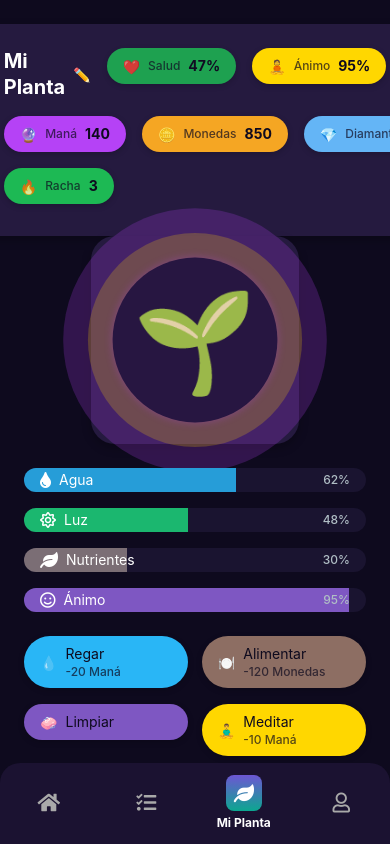
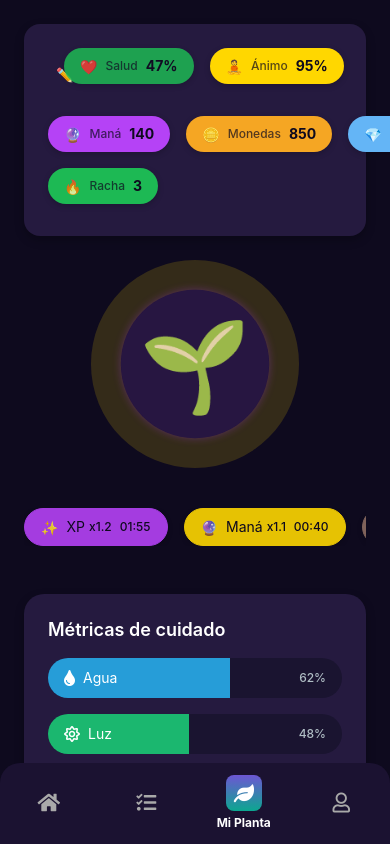
Before and after one commit to codesebastianvega/mana-bloom-app, a React Native app: screen /PlantScreen in a window 390 px wide. Built offline with nearby package versions, Linux system fonts and the light colour scheme.

Commit message:
refactor(plant): layout por secciones y jerarquía visual (L1) — cards, headers y espaciados tokenizados

```diff
--- a/src/components/plant/ActionButton.js
+++ b/src/components/plant/ActionButton.js
@@ -212,6 +212,7 @@ const styles = StyleSheet.create({
     borderRadius: Radii.pill,
     paddingHorizontal: Spacing.base,
     paddingVertical: Spacing.small,
+    minHeight: Spacing.xlarge + Spacing.small,
     ...Elevation.raised,
   },
   icon: {
--- a/src/components/plant/BuffsBar.js
+++ b/src/components/plant/BuffsBar.js
@@ -2,14 +2,20 @@
 // Afecta: PlantScreen (barra de buffs)
 // Propósito: gestionar y mostrar chips de buffs con temporizador compartido
 // Puntos de edición futura: extracción a contexto o data real
-// Autor: Codex - Fecha: 2025-08-18
+// Autor: Codex - Fecha: 2025-08-16
 
 import React, { useCallback, useEffect, useState } from "react";
 import { ScrollView, View, StyleSheet, Text } from "react-native";
 import BuffChip from "./BuffChip";
 import { Colors, Spacing, Typography, Opacity } from "../../theme";
 
-export default function BuffsBar({ buffs, onExpire, horizontal = true }) {
+export default function BuffsBar({
+  buffs,
+  onExpire,
+  horizontal = true,
+  contentContainerStyle,
+  style,
+}) {
   // [MB] Estado local para manejar ms restantes de cada buff
   const [buffsState, setBuffsState] = useState(() => buffs.map((b) => ({ ...b })));
 
@@ -53,22 +59,30 @@ export default function BuffsBar({ buffs, onExpire, horizontal = true }) {
       <ScrollView
         horizontal
         showsHorizontalScrollIndicator={false}
-        contentContainerStyle={styles.row}
+        contentContainerStyle={[styles.row, contentContainerStyle]}
+        style={[styles.container, style]}
       >
         {content}
       </ScrollView>
     );
   }
 
-  return <View style={[styles.row, styles.wrap]}>{content}</View>;
+  return (
+    <View style={[styles.row, styles.wrap, styles.container, contentContainerStyle, style]}>
+      {content}
+    </View>
+  );
 }
 
 const styles = StyleSheet.create({
+  container: {
+    opacity: Opacity.muted + 0.2,
+    marginVertical: Spacing.base,
+  },
   row: {
     flexDirection: "row",
     alignItems: "center",
-    gap: Spacing.small,
-    paddingVertical: Spacing.small,
+    gap: Spacing.base,
   },
   wrap: {
     flexWrap: "wrap",
--- a/src/components/plant/CareMetrics.js
+++ b/src/components/plant/CareMetrics.js
@@ -105,5 +105,6 @@ const styles = StyleSheet.create({
   container: {
     flexDirection: "row",
     flexWrap: "wrap",
+    alignSelf: "stretch",
   },
 });
--- a/src/components/plant/GrowthProgress.js
+++ b/src/components/plant/GrowthProgress.js
@@ -2,7 +2,7 @@
 // Afecta: PlantScreen (barra y log)
 // Propósito: mostrar etapa actual, progreso animado y últimos hitos
 // Puntos de edición futura: extraer colores de stage y consolidar estilos
-// Autor: Codex - Fecha: 2025-08-18
+// Autor: Codex - Fecha: 2025-08-16
 
 import React, { useEffect, useRef, useState } from "react";
 import {
@@ -13,14 +13,8 @@ import {
   Easing,
 } from "react-native";
 import GrowthMilestoneItem from "./GrowthMilestoneItem";
-import {
-  Colors,
-  Spacing,
-  Radii,
-  Elevation,
-  Typography,
-  Opacity,
-} from "../../theme";
+import Divider from "../ui/Divider";
+import { Colors, Spacing, Radii, Typography, Opacity } from "../../theme";
 
 // [MB] Acentos para crecimiento
 const ElementAccents = {
@@ -40,8 +34,8 @@ function getStageVisual(stage) {
 export default function GrowthProgress({
   stage,
   progress,
-  etaText,
   milestones = [],
+  limitLog = 5,
   style,
 }) {
   const { emoji, accentKey } = getStageVisual(stage);
@@ -102,9 +96,6 @@ export default function GrowthProgress({
 
   return (
     <View style={[styles.container, style]}>
-      <Text style={styles.sectionTitle} accessibilityRole="header">
-        Progreso de crecimiento
-      </Text>
       {/* [MB] Etapa actual con badge y porcentaje */}
       <View style={styles.header} accessible accessibilityLabel={accessibleStage}>
         <View style={styles.badgeWrapper}>
@@ -130,7 +121,7 @@ export default function GrowthProgress({
       >
         <Animated.View style={[styles.barFill, { backgroundColor: accent, width: barWidth }]} />
       </View>
-      {etaText ? <Text style={styles.eta}>{etaText}</Text> : null}
+      {milestones.length > 0 && <Divider style={styles.divider} />}
       <View style={styles.milestones}>
         {milestones.length === 0 ? (
           <View style={styles.empty}>
@@ -138,7 +129,9 @@ export default function GrowthProgress({
             <Text style={styles.emptyText}>Sin eventos recientes</Text>
           </View>
         ) : (
-          milestones.slice(0, 5).map((m) => <GrowthMilestoneItem key={m.id} {...m} />)
+          milestones
+            .slice(0, limitLog)
+            .map((m) => <GrowthMilestoneItem key={m.id} {...m} />)
         )}
       </View>
     </View>
@@ -147,16 +140,8 @@ export default function GrowthProgress({
 
 const styles = StyleSheet.create({
   container: {
-    backgroundColor: Colors.surfaceElevated,
-    padding: Spacing.large,
-    borderRadius: Radii.lg,
-    ...Elevation.card,
     alignSelf: "stretch",
-  },
-  sectionTitle: {
-    ...Typography.title,
-    color: Colors.text,
-    marginBottom: Spacing.base,
+    gap: Spacing.base,
   },
   header: {
     flexDirection: "row",
@@ -198,24 +183,20 @@ const styles = StyleSheet.create({
   },
   barTrack: {
     // [MB] Track con surfaceAlt (no existe surfaceVariant)
-    height: Spacing.small,
+    height: Spacing.small + Spacing.tiny,
     borderRadius: Radii.pill,
     backgroundColor: Colors.surfaceAlt,
-    marginTop: Spacing.base,
     overflow: "hidden",
   },
   barFill: {
     height: "100%",
     borderRadius: Radii.pill,
   },
-  eta: {
-    ...Typography.caption,
-    color: Colors.text,
-    opacity: Opacity.muted,
-    marginTop: Spacing.small,
+  divider: {
+    marginTop: Spacing.base,
   },
   milestones: {
-    marginTop: Spacing.large,
+    marginTop: Spacing.base,
   },
   empty: {
     alignItems: "center",
--- a/src/components/plant/MetricPill.js
+++ b/src/components/plant/MetricPill.js
@@ -114,7 +114,7 @@ const styles = StyleSheet.create({
   track: {
     position: "relative",
     justifyContent: "center",
-    height: Spacing.large,
+    height: Spacing.xlarge + Spacing.small,
     borderRadius: Radii.pill,
     backgroundColor: Colors.surfaceAlt,
     overflow: "hidden",
@@ -134,14 +134,15 @@ const styles = StyleSheet.create({
   left: {
     flexDirection: "row",
     alignItems: "center",
+    gap: Spacing.small,
   },
   label: {
     ...Typography.body,
     color: Colors.text,
-    marginLeft: Spacing.small,
   },
   value: {
     ...Typography.caption,
     color: Colors.textMuted,
+    textAlign: "right",
   },
 });
--- a/src/components/plant/PlantHero.js
+++ b/src/components/plant/PlantHero.js
@@ -6,7 +6,7 @@
 
 import React, { useEffect, useRef } from "react";
 import { View, Text, Image, Animated, Easing, StyleSheet } from "react-native";
-import { Colors, Spacing, Elevation } from "../../theme";
+import { Colors, Spacing } from "../../theme";
 
 // [MB] Mapa de tamaños derivado de Spacing
 const SIZE_MAP = {
@@ -17,6 +17,7 @@ const SIZE_MAP = {
 export default function PlantHero({
   source,
   size = "lg",
+  auraIntensity = "default",
   health,
   mood,
   stage,
@@ -47,17 +48,20 @@ export default function PlantHero({
     return () => loop.stop();
   }, [anim]);
 
-  const baseSize = SIZE_MAP[size] || SIZE_MAP.lg;
+  const baseSize = (SIZE_MAP[size] || SIZE_MAP.lg) * (auraIntensity === "subtle" ? 0.9 : 1);
   const scale = anim.interpolate({ inputRange: [0, 1], outputRange: [1, 1.03] });
-  const auraOpacity = anim.interpolate({ inputRange: [0, 1], outputRange: [0.12, 0.22] });
-  const auraSizeOuter = baseSize * 1.6;
+  const auraOpacity = anim.interpolate({
+    inputRange: [0, 1],
+    outputRange: auraIntensity === "subtle" ? [0.08, 0.16] : [0.12, 0.22],
+  });
+  const auraSizeOuter = baseSize * (auraIntensity === "subtle" ? 1.4 : 1.6);
   const auraSizeInner = baseSize * 1.3;
 
   const label = `Planta ${stage}; salud ${Math.round(health * 100)}%; ánimo ${mood}`;
 
   return (
     <View style={[styles.container, style]}>
-      {/* [MB] Aura exterior */}
+      {auraIntensity !== "subtle" && (
         <Animated.View
           pointerEvents="none"
           style={[
@@ -72,15 +76,16 @@ export default function PlantHero({
             },
           ]}
         />
-      {/* [MB] Aura interior */}
+      )}
       <Animated.View
         pointerEvents="none"
         style={[
           styles.aura,
           {
-            width: auraSizeInner,
-            height: auraSizeInner,
-            borderRadius: auraSizeInner / 2,
+            width: auraIntensity === "subtle" ? auraSizeOuter : auraSizeInner,
+            height: auraIntensity === "subtle" ? auraSizeOuter : auraSizeInner,
+            borderRadius:
+              (auraIntensity === "subtle" ? auraSizeOuter : auraSizeInner) / 2,
             backgroundColor: Colors.secondaryFantasy,
             opacity: auraOpacity,
             transform: [{ scale }],
@@ -146,10 +151,8 @@ const styles = StyleSheet.create({
   container: {
     alignItems: "center",
     justifyContent: "center",
-    padding: Spacing.large,
-    backgroundColor: Colors.surfaceElevated,
-    borderRadius: Spacing.large,
-    ...Elevation.card,
+    alignSelf: "center",
+    marginVertical: Spacing.large,
   },
   aura: {
     position: "absolute",
--- a/src/components/plant/QuickActions.js
+++ b/src/components/plant/QuickActions.js
@@ -42,6 +42,17 @@ export default function QuickActions({
       cooldown: cooldowns.feed || 0,
     },
     {
+      key: "meditate",
+      title: "Meditar",
+      icon: <Text>🧘‍♂️</Text>,
+      accentKey: "spirit",
+      costLabel: "-10 Maná",
+      tooltip: "+5 Serenidad",
+      hint: "Relaja el espíritu",
+      enabled: canMeditate,
+      cooldown: cooldowns.meditate || 0,
+    },
+    {
       key: "clean",
       title: "Limpiar",
       icon: <Text>🧼</Text>,
@@ -51,17 +62,6 @@ export default function QuickActions({
       hint: "Quita impurezas",
       enabled: canClean,
       cooldown: cooldowns.clean || 0,
-    },
-    {
-      key: "meditate",
-      title: "Meditar",
-      icon: <Text>🧘‍♂️</Text>,
-      accentKey: "spirit",
-      costLabel: "-10 Maná",
-      tooltip: "+5 Serenidad",
-      hint: "Relaja el espíritu",
-      enabled: canMeditate,
-      cooldown: cooldowns.meditate || 0,
     },
   ];
 
@@ -92,11 +92,10 @@ const styles = StyleSheet.create({
     flexWrap: "wrap",
     justifyContent: "space-between",
     alignSelf: "stretch",
-    marginTop: Spacing.large,
-    marginBottom: Spacing.large,
+    rowGap: Spacing.base,
+    columnGap: Spacing.base,
   },
   item: {
     flexBasis: "48%",
-    marginBottom: Spacing.base,
   },
 });
--- /dev/null
+++ b/src/components/ui/Divider.js
@@ -0,0 +1,22 @@
+// [MB] Módulo: UI / Sección: Wrappers
+// Afecta: PlantScreen (divisiones)
+// Propósito: separar contenido con una línea sutil
+// Puntos de edición futura: grosor y orientación
+// Autor: Codex - Fecha: 2025-08-16
+
+import React from "react";
+import { View, StyleSheet } from "react-native";
+import { Colors, Opacity, Spacing } from "../../theme";
+
+export default function Divider({ style }) {
+  return <View style={[styles.divider, style]} />;
+}
+
+const styles = StyleSheet.create({
+  divider: {
+    height: Spacing.tiny / 2,
+    backgroundColor: Colors.text,
+    opacity: Opacity.muted,
+    alignSelf: "stretch",
+  },
+});
--- /dev/null
+++ b/src/components/ui/ScreenSection.js
@@ -0,0 +1,23 @@
+// [MB] Módulo: UI / Sección: Wrappers
+// Afecta: PlantScreen (secciones)
+// Propósito: contenedor de sección con fondo elevado y padding
+// Puntos de edición futura: mover a styles si crece
+// Autor: Codex - Fecha: 2025-08-16
+
+import React from "react";
+import { View, StyleSheet } from "react-native";
+import { Colors, Spacing, Radii, Elevation } from "../../theme";
+
+export default function ScreenSection({ children, style }) {
+  return <View style={[styles.section, style]}>{children}</View>;
+}
+
+const styles = StyleSheet.create({
+  section: {
+    backgroundColor: Colors.surfaceElevated,
+    padding: Spacing.large,
+    borderRadius: Radii.xl,
+    ...Elevation.card,
+    alignSelf: "stretch",
+  },
+});
--- /dev/null
+++ b/src/components/ui/SectionHeader.js
@@ -0,0 +1,35 @@
+// [MB] Módulo: UI / Sección: Wrappers
+// Afecta: PlantScreen (encabezados de sección)
+// Propósito: título y caption opcional para secciones
+// Puntos de edición futura: variantes de tipografía
+// Autor: Codex - Fecha: 2025-08-16
+
+import React from "react";
+import { View, Text, StyleSheet } from "react-native";
+import { Typography, Colors, Spacing, Opacity } from "../../theme";
+
+export default function SectionHeader({ title, caption }) {
+  return (
+    <View accessibilityRole="header" style={styles.container}>
+      <Text style={styles.title}>{title}</Text>
+      {caption ? <Text style={styles.caption}>{caption}</Text> : null}
+    </View>
+  );
+}
+
+const styles = StyleSheet.create({
+  container: {
+    marginBottom: Spacing.base,
+    gap: Spacing.tiny,
+  },
+  title: {
+    ...Typography.title,
+    color: Colors.text,
+    fontWeight: "600",
+  },
+  caption: {
+    ...Typography.caption,
+    color: Colors.text,
+    opacity: Opacity.muted,
+  },
+});
--- a/src/screens/PlantScreen.js
+++ b/src/screens/PlantScreen.js
@@ -13,6 +13,8 @@ import GrowthProgress from "../components/plant/GrowthProgress";
 import BuffsBar from "../components/plant/BuffsBar";
 import InventorySheet from "../components/plant/InventorySheet";
 import PlantHeader from "../components/plant/PlantHeader";
+import ScreenSection from "../components/ui/ScreenSection";
+import SectionHeader from "../components/ui/SectionHeader";
 import { Colors, Spacing } from "../theme";
 
 const ElementAccents = {
@@ -40,6 +42,8 @@ export default function PlantScreen() {
 
   const equippedSkin = skins.find((s) => s.id === equippedSkinId);
   const skinAccent = equippedSkin ? ElementAccents[equippedSkin.accentKey] : undefined;
+
+  const etaText = "faltan ~3 tareas";
 
   // [MB] Costos mock por acción (solo UI)
   const ACTION_COSTS = {
@@ -88,7 +92,6 @@ export default function PlantScreen() {
 
   return (
     <SafeAreaView style={styles.safeArea}>
-      {/* [MB] Contenido scrollable para evitar notch y reservar espacio para FAB */}
       <ScrollView
         contentContainerStyle={styles.content}
         importantForAccessibility={invOpen ? "no-hide-descendants" : "auto"}
@@ -107,17 +110,34 @@ export default function PlantScreen() {
           txn={txn}
           insufficient={insufficient}
         />
-        {/* [MB] Hero de planta con overlay de maceta */}
-        <PlantHero health={0.95} mood="floreciente" stage="brote" skinAccent={skinAccent} />
-        {/* [MB] Métricas de cuidado */}
+        <PlantHero
+          health={0.95}
+          mood="floreciente"
+          stage="brote"
+          skinAccent={skinAccent}
+          auraIntensity="subtle"
+          size="lg"
+        />
+        <BuffsBar
+          buffs={[
+            { id: "b1", title: "XP", icon: "✨", multiplier: 1.2, timeRemainingMs: 120000, accentKey: "xp" },
+            { id: "b2", title: "Maná", icon: "🔮", multiplier: 1.1, timeRemainingMs: 45000, accentKey: "mana" },
+            { id: "b3", title: "Protección", icon: "🛡️", multiplier: 1.0, timeRemainingMs: 300000, accentKey: "shield" },
+          ]}
+          onExpire={(id) => console.log("[MB] buff expirado:", id)}
+          contentContainerStyle={{ gap: Spacing.base }}
+        />
+        <ScreenSection>
+          <SectionHeader title="Métricas de cuidado" />
           <CareMetrics
             water={0.62}
             light={0.48}
             nutrients={0.3}
             mood={0.95}
-          style={{ alignSelf: "stretch", marginTop: Spacing.large }}
           />
-        {/* [MB] Acciones rápidas de cuidado */}
+        </ScreenSection>
+        <ScreenSection>
+          <SectionHeader title="Acciones rápidas" />
           <QuickActions
             canWater
             canFeed
@@ -133,27 +153,20 @@ export default function PlantScreen() {
               handleAction(key);
             }}
           />
-        {/* [MB] Progreso de crecimiento */}
+        </ScreenSection>
+        <ScreenSection>
+          <SectionHeader title="Progreso de crecimiento" caption={etaText} />
           <GrowthProgress
             stage="brote"
             progress={0.62}
-          etaText="faltan ~3 tareas"
             milestones={[
               { id: "m1", icon: "💧", title: "Regaste", delta: "+15 Agua", timestamp: Date.now() - 1000 * 60 * 20 },
               { id: "m2", icon: "🍃", title: "Aplicaste nutrientes", delta: "+10 Nutrientes", timestamp: Date.now() - 1000 * 60 * 90 },
               { id: "m3", icon: "🧘", title: "Meditaste", delta: "+10 Ánimo", timestamp: Date.now() - 1000 * 60 * 200 },
             ]}
-          style={{ alignSelf: "stretch", marginTop: Spacing.large }}
+            limitLog={3}
           />
-        {/* [MB] Barra de buffs activos (mock) */}
-        <BuffsBar
-          buffs={[
-            { id: "b1", title: "XP", icon: "✨", multiplier: 1.2, timeRemainingMs: 120000, accentKey: "xp" },
-            { id: "b2", title: "Maná", icon: "🔮", multiplier: 1.1, timeRemainingMs: 45000, accentKey: "mana" },
-            { id: "b3", title: "Protección", icon: "🛡️", multiplier: 1.0, timeRemainingMs: 300000, accentKey: "shield" },
-          ]}
-          onExpire={(id) => console.log("[MB] buff expirado:", id)}
-        />
+        </ScreenSection>
       </ScrollView>
       <InventorySheet
         visible={invOpen}
@@ -181,6 +194,6 @@ const styles = StyleSheet.create({
   content: {
     padding: Spacing.large,
     paddingBottom: Spacing.large * 3,
-    alignItems: "center",
+    gap: Spacing.xlarge,
   },
 });
```
Lines whose indentation alone changed are shown as unchanged.
